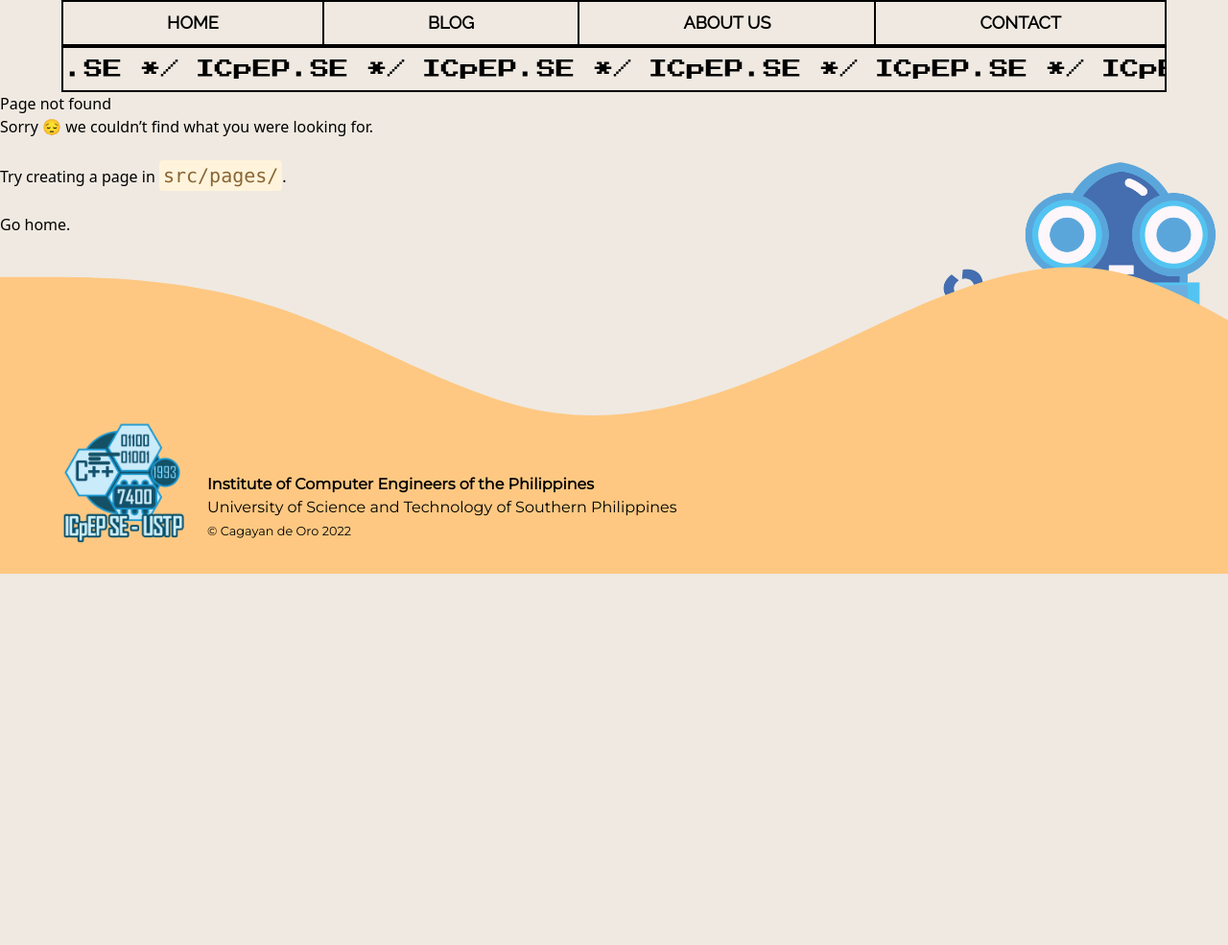
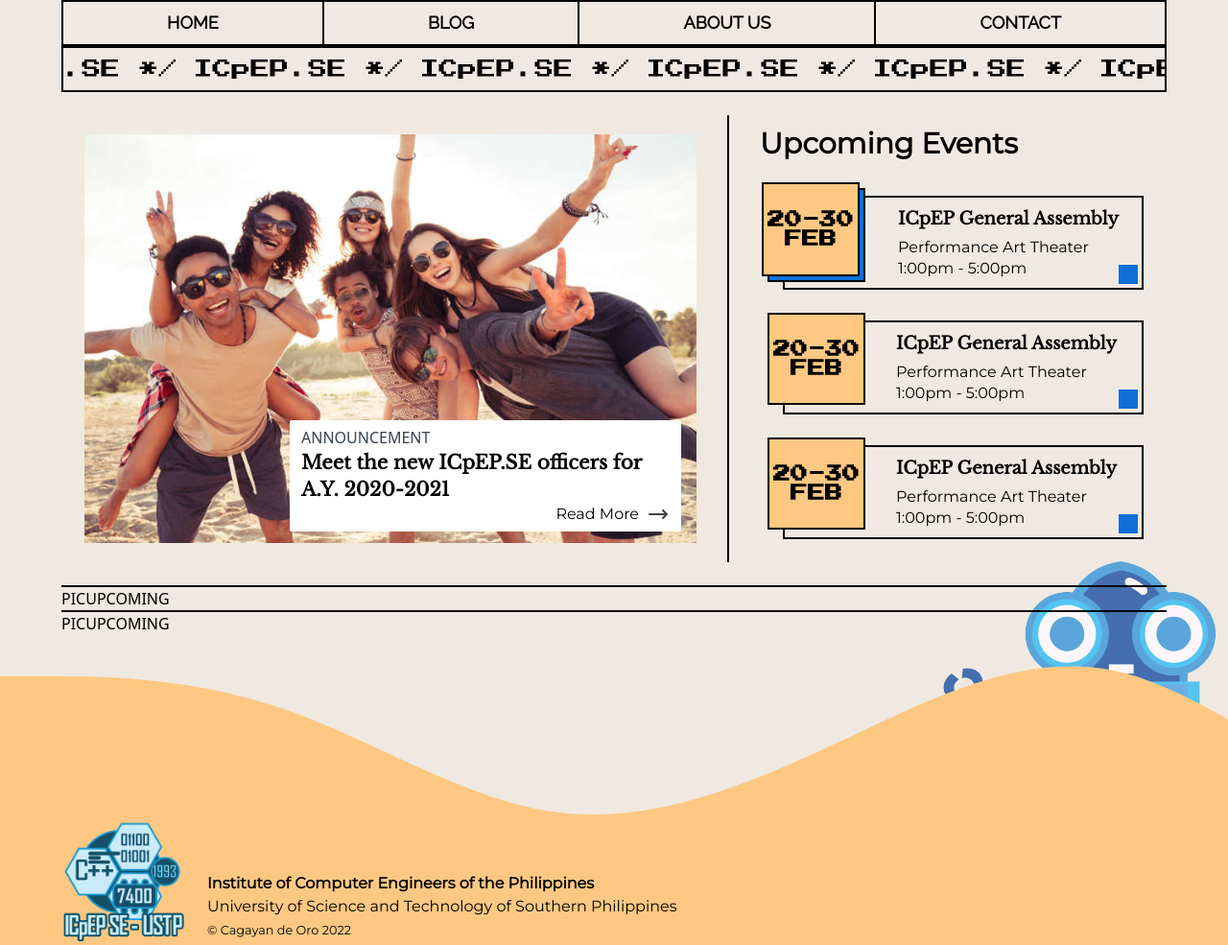
Before and after one commit to icpepseustp/official-website, a Gatsby site: page /blog in a window 1280 px wide. Before the commit this address had no page. Shown: the whole page at 96% size. Before the commit the page ends 800 px from the top, so only its background shows below. Built offline with nearby package versions, Linux system fonts and the light colour scheme; Gatsby itself is replaced by a stand-in of ours; a web font is replaced by a local one.

Commit message:
feat(pages): Initialize blog landing page

```diff
--- a/src/components/Footer.jsx
+++ b/src/components/Footer.jsx
@@ -1,5 +1,4 @@
 import { StaticImage } from "gatsby-plugin-image"
-import PageContainer from "./PageContainer"
 
 function Footer() {
   return (
@@ -8,7 +7,7 @@
         <StaticImage src="../images/icon.png" alt="JoeBot" />
       </div>
 
-      <PageContainer className="gap-4 px-4 md:flex md:px-8 xl:gap-6 xl:px-0">
+      <main className="container max-w-6xl gap-4 px-4 md:flex md:px-8 xl:gap-6 xl:px-0">
         <div className="mb-4 max-w-[6rem] md:mb-0 xl:max-w-[8rem]">
           <StaticImage
             src="../images/icpepse-logo.png"
@@ -25,7 +24,7 @@
             <small>&copy; Cagayan de Oro 2022</small>
           </div>
         </div>
-      </PageContainer>
+      </main>
     </footer>
   )
 }
--- a/src/components/Navbar.jsx
+++ b/src/components/Navbar.jsx
@@ -1,16 +1,15 @@
 import { Link } from "gatsby"
-import PageContainer from "./PageContainer"
 
 const routes = [
   { text: "Home", path: "/" },
-  { text: "Blog", path: "/#blog" },
+  { text: "Blog", path: "/blog" },
   { text: "About Us", path: "/#about" },
   { text: "Contact", path: "/#contact" },
 ]
 
 function Navbar() {
   return (
-    <PageContainer as="header">
+    <main className="container max-w-6xl">
       <nav className="border-2 border-black">
         <ul className="flex divide-x-2 divide-black">
           {routes.map(({ text, path }) => (
@@ -35,7 +34,7 @@
             ))}
         </h5>
       </div>
-    </PageContainer>
+    </main>
   )
 }
 
--- a/src/components/PageContainer.jsx
+++ /dev/null
@@ -1,22 +0,0 @@
-import classNames from "classnames"
-import PropTypes from "prop-types"
-import { createElement } from "react"
-
-/**
- * Used to contain the entirety of a page's content.
- */
-function PageContainer({ children, className, as: type = "div" }) {
-  return createElement(
-    type,
-    { className: classNames("mx-auto max-w-6xl", className) },
-    children
-  )
-}
-
-PageContainer.propTypes = {
-  children: PropTypes.node,
-  className: PropTypes.string,
-  as: PropTypes.string,
-}
-
-export default PageContainer
--- /dev/null
+++ b/src/pages/blog.jsx
@@ -0,0 +1,81 @@
+import { Link } from "gatsby"
+import { StaticImage } from "gatsby-plugin-image"
+import { HiOutlineArrowNarrowRight } from "react-icons/hi"
+
+function BlogPage() {
+  return (
+    <main className="container max-w-6xl divide-y-2 divide-black">
+      <section className="flex flex-col divide-y-2 divide-black lg:my-6 lg:flex-row lg:divide-x-2 lg:divide-y-0 lg:px-6">
+        <div className="relative flex shrink items-center justify-center lg:py-3 lg:pr-8">
+          <StaticImage
+            src="../images/blog/featured.jpg"
+            alt="featured"
+            objectFit="cover"
+          />
+          <div className="absolute bottom-1.5 right-1.5 rounded-sm bg-white p-1.5 px-3 lg:bottom-8 lg:right-12">
+            <p className="mb-0.5 text-xs uppercase text-gray-700 lg:mb-0 lg:text-base">
+              announcement
+            </p>
+            <h1 className="max-w-[16rem] font-libre font-extrabold lg:max-w-sm lg:text-xl">
+              Meet the new ICpEP.SE officers for A.Y. 2020-2021
+            </h1>
+
+            <div className="flex text-right">
+              <Link
+                to="/blog#read-more"
+                className="ml-auto flex items-center gap-x-2 font-montserrat text-sm font-medium lg:text-base"
+              >
+                Read More
+                <span>
+                  <HiOutlineArrowNarrowRight className="h-full w-6 text-zinc-700" />
+                </span>
+              </Link>
+            </div>
+          </div>
+        </div>
+        <article className="grow pl-4 pb-6 pt-4 pr-4 font-montserrat lg:pr-0 lg:pt-3 lg:pl-8">
+          <h2 className="mb-3 text-lg font-extrabold lg:mb-5 lg:text-3xl">
+            Upcoming Events
+          </h2>
+          <div className="flex flex-col gap-y-7 pl-6 pt-4 lg:gap-y-8">
+            {[1, 2, 3].map((v, i) => (
+              <div
+                key={v}
+                className="relative -z-20 flex min-w-max border-2 border-black bg-[#efe9e1] px-6 py-2 font-normal"
+              >
+                <div
+                  className={`relative flex items-center justify-center border-2 border-black bg-primary ${
+                    i === 0 ? "upcoming-events-first" : "upcoming-events-rest"
+                  }`}
+                >
+                  <strong className="py-5 px-1 text-center font-PS2P text-sm uppercase lg:text-lg">
+                    <div className="-mb-0.5 lg:-mb-2">20-30</div>
+                    <div>Feb</div>
+                  </strong>
+                </div>
+                <article className="text-xs lg:text-base">
+                  <h3 className="font-libre text-base font-bold lg:mb-1.5 lg:text-lg">
+                    ICpEP General Assembly
+                  </h3>
+                  <p className="leading-5">Performance Art Theater</p>
+                  <time dateTime="PT5H">1:00pm - 5:00pm</time>
+                </article>
+                <div className="absolute bottom-1 right-1 h-5 w-5 bg-secondary"></div>
+              </div>
+            ))}
+          </div>
+        </article>
+      </section>
+      <section className="flex">
+        <div>PIC</div>
+        <div>UPCOMING</div>
+      </section>
+      <section className="flex">
+        <div>PIC</div>
+        <div>UPCOMING</div>
+      </section>
+    </main>
+  )
+}
+
+export default BlogPage
--- a/src/pages/index.jsx
+++ b/src/pages/index.jsx
@@ -1,5 +1,4 @@
 import { StaticImage } from "gatsby-plugin-image"
-import PageContainer from "../components/PageContainer"
 import { FaFacebookF, FaDiscord, FaTwitter } from "react-icons/fa"
 
 const platforms = [
@@ -22,7 +21,7 @@
 
 function IndexPage() {
   return (
-    <PageContainer as="main">
+    <main className="container max-w-6xl">
       <section className="relative">
         <StaticImage
           src="../images/home/code.jpg"
@@ -58,7 +57,7 @@
           ))}
         </div>
       </section>
-    </PageContainer>
+    </main>
   )
 }
 
--- a/src/styles/global.css
+++ b/src/styles/global.css
@@ -7,3 +7,17 @@
     @apply bg-[#efe9e1];
   }
 }
+
+@layer components {
+  .upcoming-events-first {
+    @apply -ml-12 mr-10 -mt-6 mb-1;
+  }
+
+  .upcoming-events-first::after {
+    @apply absolute left-1 top-1 -z-10 h-[104%] w-[104%] border-2 border-black bg-secondary content-[''];
+  }
+
+  .upcoming-events-rest {
+    @apply -ml-[2.625rem] mr-8 -mt-[1.125rem];
+  }
+}
--- a/tailwind.config.js
+++ b/tailwind.config.js
@@ -3,6 +3,9 @@
   content: ["./src/**/*.{jsx,tsx}"],
   theme: {
     extend: {
+      container: {
+        center: true,
+      },
       colors: {
         primary: "#fec882",
         secondary: "#0e6fd7",
```
Also changed, not shown: src/images/blog/featured.jpg (added).
